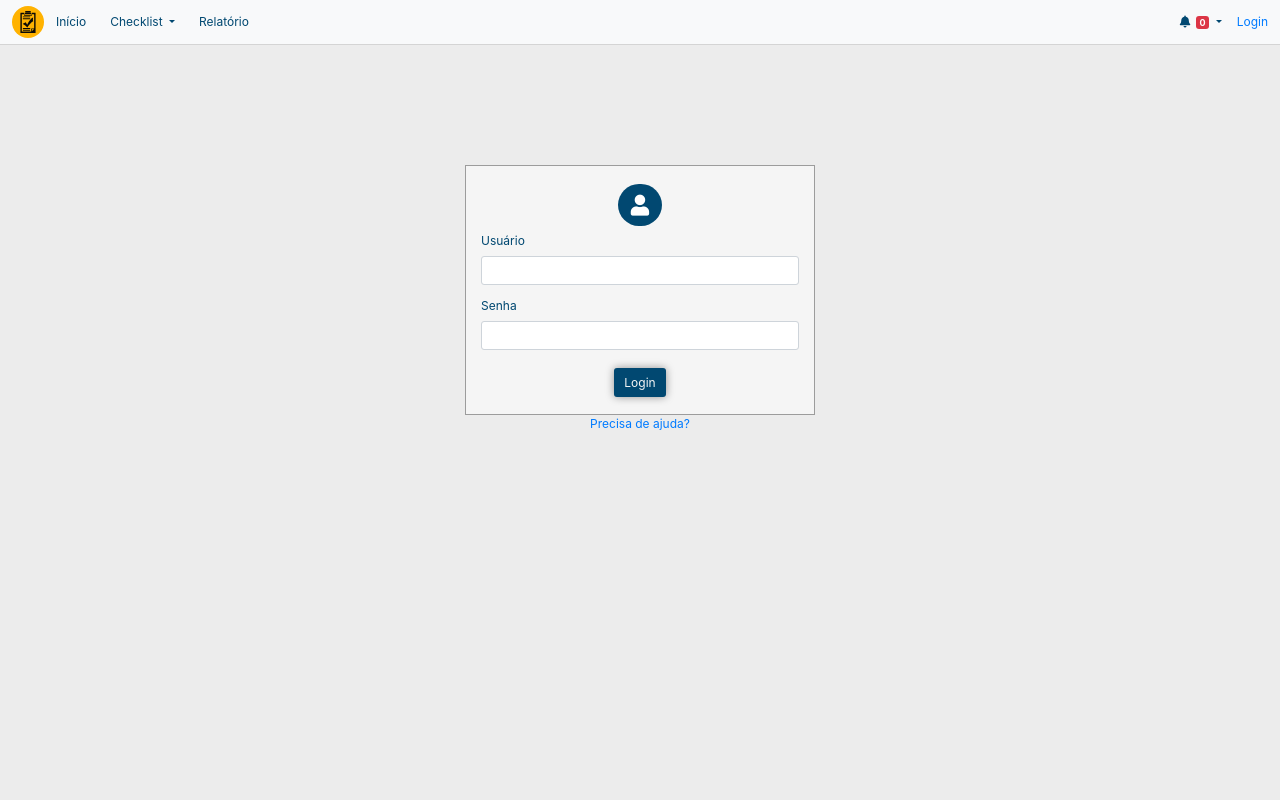
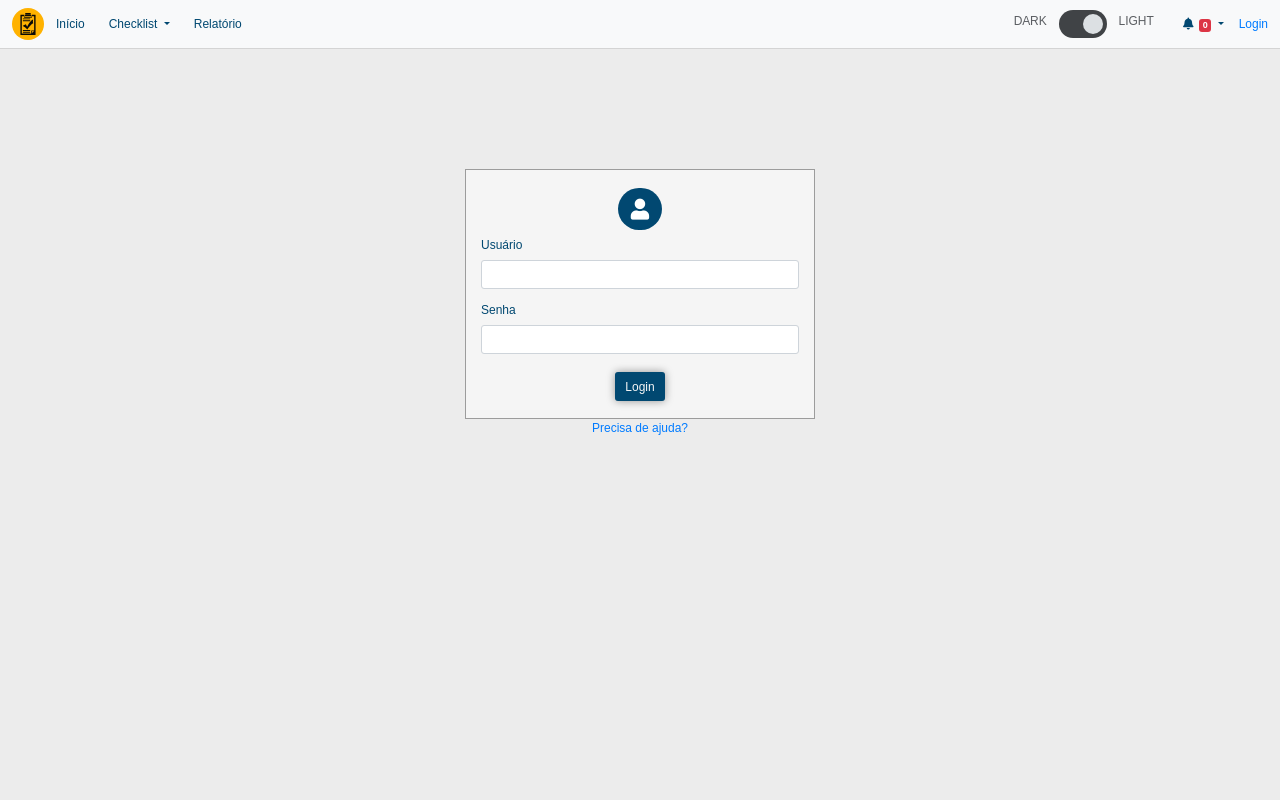
Before and after one commit to frosseto/checklist, a Django app: page /accounts/login/?next=/ in a window 1280 px wide. Run offline with Django 3.2, Linux system fonts and the light colour scheme; parts of the project's set-up code (start-up, migrations or seed data) failed here and were passed over; some libraries are stand-ins or nearby versions.

Commit message:
Dark mode

```diff
--- /dev/null
+++ b/static/css/dark-mode.css
@@ -0,0 +1,194 @@
+
+  :root {
+	--gray-5:#010101; /*dark*/
+	--gray-10:#040404;
+	--gray-15:#070808;
+	--gray-20:#0D0D0E;
+	--gray-25:#141516;
+	--gray-30:#1E2022;
+	--gray-35:#2D2F31;
+	--gray-40:#404346;
+	--gray-45:#5B5E62;
+	--gray-50:#7C8084;
+	--gray-55:#9DA1A5;
+	--gray-60:#B9BDC1;
+	--gray-65:#CDD1D5;
+	--gray-70:#DCE0E3;
+	--gray-75:#E7EAED;
+	--gray-80:#EFF2F5;
+	--gray-85:#F4F7FA;
+	--gray-90:#F7FAFD;
+	--gray-95:#FCFEFE; /*light*/
+	--animate:200ms;
+}
+body {
+	margin:0;
+	padding:40px;
+	color:var(--gray-40);
+	font-family:"Arial";
+	background:var(--gray-70);
+	-webkit-font-smoothing:antialiased;
+	transition:color var(--animate) ease-in-out, background var(--animate) ease-in-out;
+}
+body.dark {
+	color:var(--gray-80);
+	background:var(--gray-35);
+}
+h6 {
+	color:var(--gray-40);
+	transition:color var(--animate) ease-in-out;
+}
+body.dark h6 {
+	color:var(--gray-80);
+}
+.load-flash {
+	z-index:1000;
+	top:0;
+	left:0;
+	right:0;
+	bottom:0;
+	position:absolute;
+	background:var(--gray-35);
+}
+.mode-toggle {
+	display:inline-flex;
+	flex-direction:row;
+	align-items:center;
+}
+.label-dark {
+	letter-spacing:-0.15px;
+}
+.label-light {
+	letter-spacing:-0.031px;
+}
+.mode-toggle h6,
+body.dark .mode-toggle h6 {
+	text-transform:uppercase;
+}
+.label-dark,
+.label-light {
+	padding:8px 12px;
+	min-width:32px;
+	text-align:center;
+	color:var(--gray-45);
+}
+body.dark .label-dark,
+body.dark .label-light {
+	color:var(--gray-60);
+}
+.label-dark:hover {
+	color:var(--gray-40);
+}
+.label-dark:active {
+	color:var(--gray-5);
+}
+body.dark .label-dark {
+	pointer-events:none;
+}
+body.dark .label-light:hover {
+	color:var(--gray-95);
+}
+body.dark .label-light:active {
+	color:var(--gray-65);
+}
+.toggle-switch {
+	margin:0;
+	padding:0;
+	width:48px;
+	height:28px;
+	border:none;
+	outline:none;
+	overflow:hidden;
+	position:relative;
+	border-radius:14px;
+	display:inline-block;
+	background:var(--gray-40);
+}
+body.dark .toggle-switch {
+	width:48px;
+}
+.toggle-switch,
+.toggle-switch:before,
+.toggle-switch:after {
+	transition:all var(--animate) ease-in-out;
+}
+body.dark .toggle-switch {
+	background:var(--gray-70);
+}
+.toggle-switch:before {
+	top:4px;
+	left:24px;
+	content:"";
+	width:20px;
+	height:20px;
+	display:block;
+	position:absolute;
+	border-radius:12px;
+	background:var(--gray-70);
+}
+body.dark .toggle-switch:before {
+	left:4px;
+	background:var(--gray-35);
+}
+.toggle-switch:after {
+	content:"";
+	top:14px;
+	right:2px;
+	width:1px;
+	height:1px;
+	display:block;
+	position:absolute;
+	border-radius:0.5px;
+	background:var(--gray-40);
+}
+body.dark .toggle-switch:after {
+	top:-2px;
+	right:2px;
+	width:32px;
+	height:32px;
+	border-radius:16px;
+	background:var(--gray-70);
+}
+.toggle-switch:hover,
+.toggle-switch:hover:after {
+	background:var(--gray-35);
+}
+.toggle-switch:focus,
+.toggle-switch:active,
+.toggle-switch:active:after {
+	background:var(--gray-25);
+}
+body.dark .toggle-switch:hover,
+body.dark .toggle-switch:hover:after {
+	background:var(--gray-95);
+}
+body.dark .toggle-switch:focus,
+body.dark .toggle-switch:active,
+body.dark .toggle-switch:active:after {
+	background:var(--gray-65);
+}
+.noselect {
+	user-select:none;
+	-ms-user-select:none;
+	-moz-user-select:none;
+	-webkit-user-select:none;
+}
+.disableEasingTemporarily,
+.disableEasingTemporarily:after,
+.disableEasingTemporarily:before {
+  -o-transition-property:none!important;
+  -moz-transition-property:none!important;
+  -ms-transition-property:none!important;
+  -webkit-transition-property:none!important;
+  transition-property:none!important;
+  -o-transform:none!important;
+  -moz-transform:none!important;
+  -ms-transform:none!important;
+  -webkit-transform:none!important;
+  transform:none!important;
+  -webkit-animation:none!important;
+  -moz-animation:none!important;
+  -o-animation:none!important;
+  -ms-animation:none!important;
+  animation:none!important;
+}
--- /dev/null
+++ b/static/epim/dark-mode.js
@@ -0,0 +1,103 @@
+// Full demo here: https://timsilva.com/dm/
+
+var darkmodeactive = localStorage.getItem("darkmode");
+console.log("Dark mode is: " + darkmodeactive);
+function labelDark() {
+  $(".toggle-switch").attr("alt", "Go light");
+  $(".toggle-switch").attr("title", "Go light");
+}
+function goDark() {
+  console.log("Dark mode is active");
+  labelDark();
+  $("body").addClass("dark");
+  refreshFavicon();
+}
+function stayDark() {
+  goDark();
+  localStorage.setItem("darkmode", true);
+  darkmodeactive = localStorage.getItem("darkmode");
+  console.log("Dark mode is: " + darkmodeactive + " and it will stay dark");
+}
+function labelLight() {
+  $(".toggle-switch").attr("alt", "Go dark");
+  $(".toggle-switch").attr("title", "Go dark");
+}
+function goLight() {
+  console.log("Light mode is active");
+  labelLight();
+  $("body").removeClass("dark");
+  refreshFavicon();
+}
+function stayLight() {
+  goLight();
+  localStorage.setItem("darkmode", false);
+  darkmodeactive = localStorage.getItem("darkmode");
+  console.log("Dark mode is: " + darkmodeactive + " and it will stay light");
+}
+window.matchMedia("(prefers-color-scheme: dark)").addListener(e => e.matches && stayDark());
+window.matchMedia("(prefers-color-scheme: light)").addListener(e => e.matches && stayLight());
+$(".toggle-switch").click(function() {
+  if ($("body").hasClass("dark")) {
+    stayLight();
+  } else {
+    stayDark();
+  }
+});
+$(".label-light").click(function() {
+  if ($("body").hasClass("dark")) {
+    stayLight();
+  }
+});
+$(".label-dark").click(function() {
+  if (!$("body").hasClass("dark")) {
+    stayDark();
+  }
+});
+window.onload=function() {
+  if (localStorage.darkmode=="true") {
+    console.log("User manually selected dark mode from a past session");
+    goDark();
+  } else if (localStorage.darkmode=="false") {
+    console.log("User manually selected light mode from a past session");
+    goLight();
+  } else {
+    console.log("User hasn't selected dark or light mode from a past session, dark mode has been served by default and OS-level changes will automatically reflect");
+    if ($("body").hasClass("dark")) {
+      labelDark();
+    } else {
+      labelLight();
+    }
+  }
+};
+function tempDisableAnim() {
+  $("*").addClass("disableEasingTemporarily");
+  setTimeout(function() {
+    $("*").removeClass("disableEasingTemporarily");
+  }, 20);
+}
+setTimeout(function() {
+  $(".load-flash").css("display","none");
+  $(".load-flash").css("visibility","hidden");
+  tempDisableAnim();
+}, 20);
+$(window).resize(function() {
+  tempDisableAnim();
+  setTimeout(function() {
+    tempDisableAnim();
+  }, 0);
+});
+function refreshFavicon() {
+  if (matchMedia('(prefers-color-scheme: dark)').matches) {
+    var link = document.querySelector("link[rel*='icon']") || document.createElement('link');
+    link.type = 'image/x-icon';
+    link.rel = 'icon';
+    link.href = 'favicon-dark.svg';
+    document.getElementsByTagName('head')[0].appendChild(link);
+  } else {
+    var link = document.querySelector("link[rel*='icon']") || document.createElement('link');
+    link.type = 'image/x-icon';
+    link.rel = 'icon';
+    link.href = 'favicon.svg';
+    document.getElementsByTagName('head')[0].appendChild(link);
+  }
+}
--- a/templates/_partials/header.html
+++ b/templates/_partials/header.html
@@ -14,13 +14,19 @@
           </div>
     </div>
 
-
     <a class="nav-link" href="{% url 'checklist_relatorio' %}">Relatório <span class="sr-only">(current)</span></a>
 
     <div class="ml-auto row">
     </div>
 
 
+<div class="nav-item">
+  <div class="mode-toggle noselect">
+    <h6 class="label-dark">Dark</h6>
+    <div class="toggle-switch"></div>
+    <h6 class="label-light">Light</h6>
+  </div>
+</div>
 
 <!-- Nav Item - Alerts -->
 <div class="nav-item dropdown no-arrow mx-1">
--- a/templates/base.html
+++ b/templates/base.html
@@ -12,7 +12,10 @@
 
     <link rel="stylesheet" href="{% static 'css/bootstrap/4.6.0/bootstrap.min.css' %}">
     <link rel="stylesheet" href="{% static 'fa/css/all.min.css' %}">
+
+
     <link rel="stylesheet" href="{% static 'css/base.css' %}">
+    <link rel="stylesheet" href="{% static 'css/dark-mode.css' %}">
 
     <link rel="stylesheet" href="{% static 'css/bootstrap-select/1.13.18/bootstrap-select.min.css' %}">
     {% block styles %}{% endblock styles %}
@@ -32,6 +35,7 @@
     {% include "_partials/alert.html" %}
     {% include "_partials/modal_confirm.html" %}
 
+
     <script src="{% static 'js/jquery/3.6.0/jquery.min.js' %}"></script>
     <script src="{% static 'js/jquery/1.11.4/jquery-ui.min.js' %}"></script>
     <script src="{% static 'js/popper/1.16.1/popper.min.js' %}"></script>
@@ -39,6 +43,8 @@
     <script src="{% static 'js/validator/0.11.9/validator.min.js' %}"></script>
     <script src="{% static 'js/bootstrap-select/1.13.18/bootstrap-select.min.js' %}"></script>
     <script src="{% static 'epim/js_epim-bs.js' %}"></script>
+    <script src="{% static 'epim/dark-mode.js' %}"></script>
+
 
     {% block js %}
     {% endblock js%}
```
